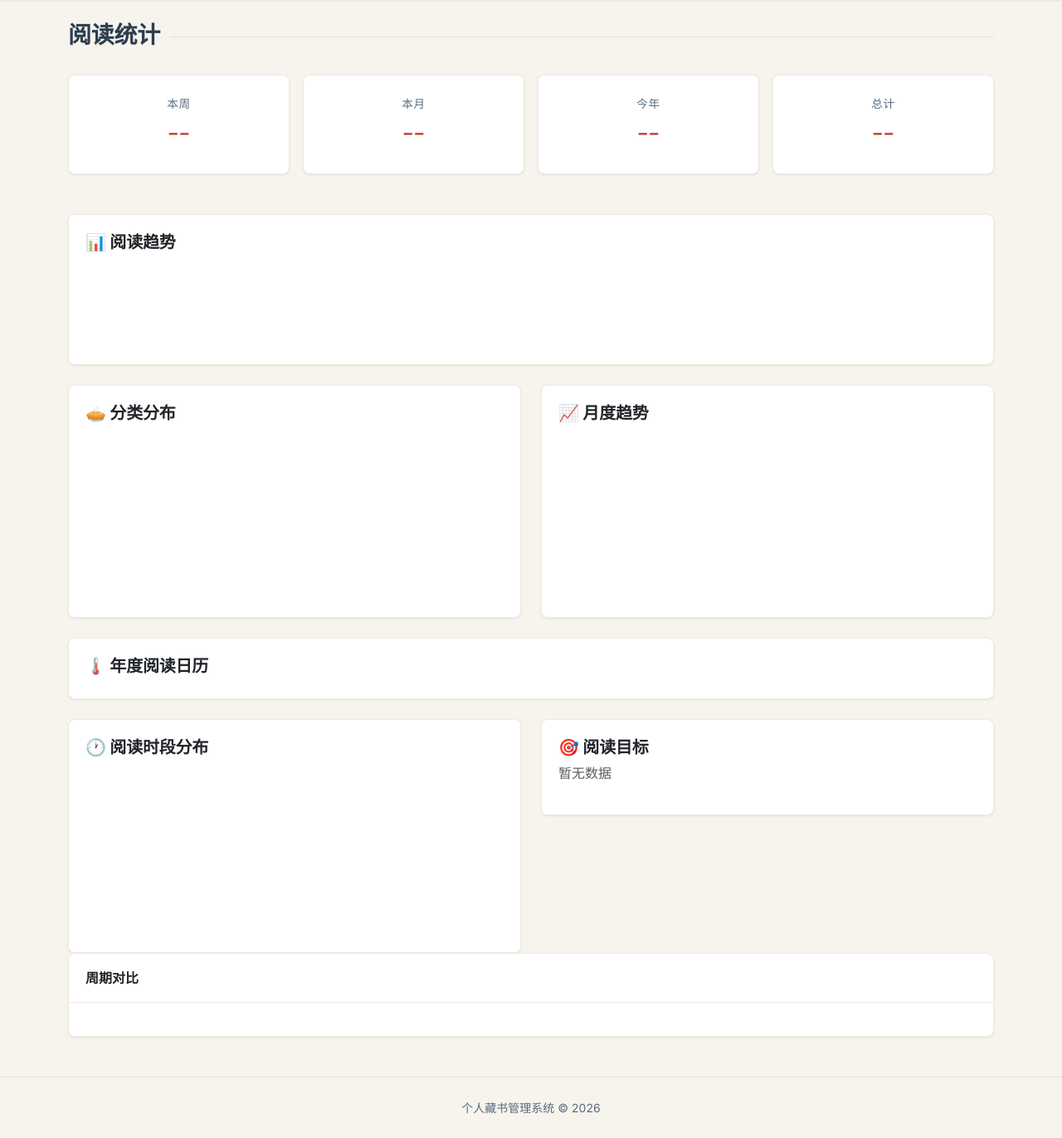
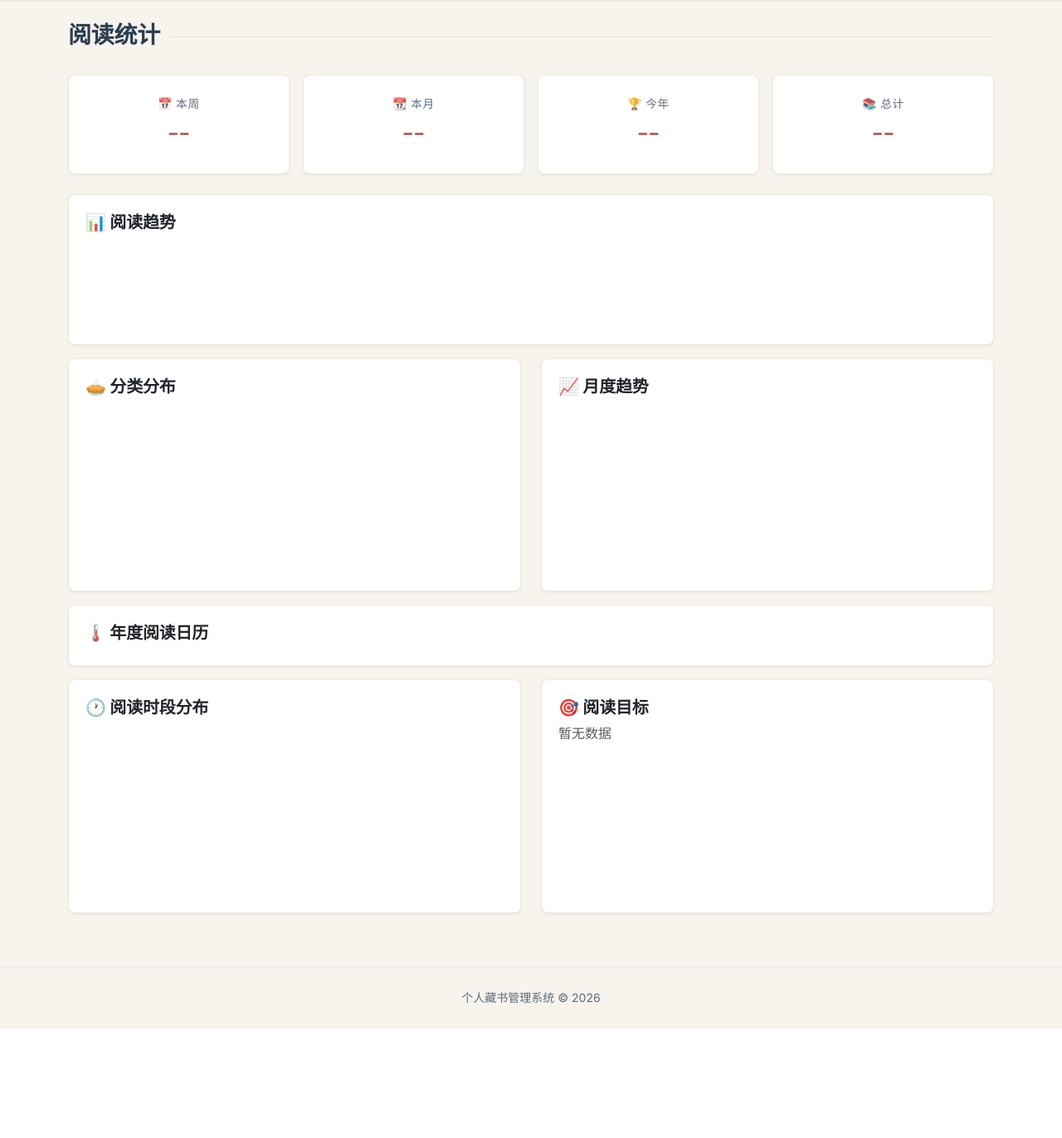
Before and after one commit to abdes6/book, a Flask app: template app/templates/stats.html in a window 1280 px wide. Shown: the part 87-1459 px from the top of the page at 83% size. After the commit the page ends 1327 px from the top, so only its background shows below. Run offline with Flask 3, Linux system fonts and the light colour scheme; the template is opened without the code that fills it, so the values that code supplies are empty; a map, chart or similar area stays blank.

Commit message:
fix: reorganize stats layout - remove duplicate section, equal-height cards, tighter spacing

```diff
--- a/app/static/css/custom.css
+++ b/app/static/css/custom.css
@@ -380,6 +380,15 @@ footer {
   border-top-color: var(--border-warm) !important;
 }
 
+/* ── Card equal-height helper ── */
+.card-equal {
+  display: flex;
+  flex-direction: column;
+}
+.card-equal .card-body {
+  flex: 1;
+}
+
 /* ── Responsive ── */
 @media (max-width: 768px) {
   .hero-section {
--- a/app/templates/stats.html
+++ b/app/templates/stats.html
@@ -9,11 +9,12 @@
     <h3>阅读统计</h3>
 </div>
 
-<div class="row g-3 mb-5">
+<div class="row g-3 mb-4">
     {% for data, label in [(weekly,'本周'), (monthly,'本月'), (annually,'今年'), (overall,'总计')] %}
     <div class="col-md-3 col-6">
         <div class="stat-card">
-            <div class="stat-label">{{ label }}</div>
+            {% set icons = {'本周':'📅','本月':'📆','今年':'🏆','总计':'📚'} %}
+            <div class="stat-label">{{ icons.get(label, '') }} {{ label }}</div>
             <div class="stat-value">
                 {% if data and data.totalReadTime is defined %}
                 {{ data.totalReadTime | fmt_seconds }}
@@ -38,9 +39,9 @@
     {% endfor %}
 </div>
 
-<div class="row mt-4">
-  <div class="col-12">
-    <div class="card">
+<div class="row mt-3">
+  <div class="col-12 d-flex">
+    <div class="card h-100 w-100">
       <div class="card-body">
         <h5 class="card-title">📊 阅读趋势</h5>
         <canvas id="dailyTrendChart" height="100"></canvas>
@@ -49,17 +50,17 @@
   </div>
 </div>
 
-<div class="row mt-4">
-  <div class="col-md-6">
-    <div class="card">
+<div class="row mt-3">
+  <div class="col-md-6 d-flex">
+    <div class="card h-100 w-100">
       <div class="card-body">
         <h5 class="card-title">🥧 分类分布</h5>
         <canvas id="categoryChart" height="200"></canvas>
       </div>
     </div>
   </div>
-  <div class="col-md-6">
-    <div class="card">
+  <div class="col-md-6 d-flex">
+    <div class="card h-100 w-100">
       <div class="card-body">
         <h5 class="card-title">📈 月度趋势</h5>
         <canvas id="monthlyTrendChart" height="200"></canvas>
@@ -68,9 +69,9 @@
   </div>
 </div>
 
-<div class="row mt-4">
-  <div class="col-12">
-    <div class="card">
+<div class="row mt-3">
+  <div class="col-12 d-flex">
+    <div class="card h-100 w-100">
       <div class="card-body">
         <h5 class="card-title">🌡️ 年度阅读日历</h5>
         <div id="heatmap-calendar" class="heatmap-container"></div>
@@ -79,17 +80,17 @@
   </div>
 </div>
 
-<div class="row mt-4">
-  <div class="col-md-6">
-    <div class="card">
+<div class="row mt-3">
+  <div class="col-md-6 d-flex">
+    <div class="card h-100 w-100">
       <div class="card-body">
         <h5 class="card-title">🕐 阅读时段分布</h5>
         <canvas id="timeRadarChart" height="200"></canvas>
       </div>
     </div>
   </div>
-  <div class="col-md-6">
-    <div class="card">
+  <div class="col-md-6 d-flex">
+    <div class="card h-100 w-100">
       <div class="card-body">
         <h5 class="card-title">🎯 阅读目标</h5>
         {% set ins = chart_data.insights if chart_data else None %}
@@ -134,8 +135,10 @@
   </div>
 </div>
 
+<div class="row mt-3 g-3">
 {% if overall and overall.readLongest %}
-<div class="card mb-4">
+  <div class="col-md-6 d-flex">
+    <div class="card h-100 w-100">
       <div class="card-header">阅读排行</div>
       <div class="card-body">
         <div class="row">
@@ -168,10 +171,11 @@
         </div>
       </div>
     </div>
+  </div>
 {% endif %}
-
 {% if overall and (overall.readStat or overall.preferCategory or overall.preferTimeWord or overall.preferAuthor) %}
-<div class="card mb-4">
+  <div class="col-md-6 d-flex">
+    <div class="card h-100 w-100">
       <div class="card-header">偏好分析</div>
       <div class="card-body">
         {% if overall.readStat %}
@@ -216,27 +220,8 @@
         {% endif %}
       </div>
     </div>
-{% endif %}
-
-<div class="card mb-4">
-    <div class="card-header">周期对比</div>
-    <div class="card-body">
-        <div class="row g-3">
-            {% for data, label in [(weekly,'本周'), (monthly,'本月'), (annually,'今年'), (overall,'总计')] %}
-            {% if data %}
-            <div class="col-md-3 col-6">
-                <div class="text-center p-3" style="background:var(--cream);border-radius:var(--radius);">
-                    <div class="text-secondary small mb-1">{{ label }}</div>
-                    <div class="h5 mb-0" style="font-family:'Playfair Display',Georgia,serif;font-weight:700;color:var(--warm-accent);">
-                        {{ data.get('totalReadTime', 0) | fmt_seconds }}
-                    </div>
-                    <small class="text-muted">{{ data.get('readDays', 0) }}天</small>
-                </div>
   </div>
 {% endif %}
-            {% endfor %}
-        </div>
-    </div>
 </div>
 
 <div class="modal fade" id="goalModal" tabindex="-1">
```
Lines whose indentation alone changed are shown as unchanged.
